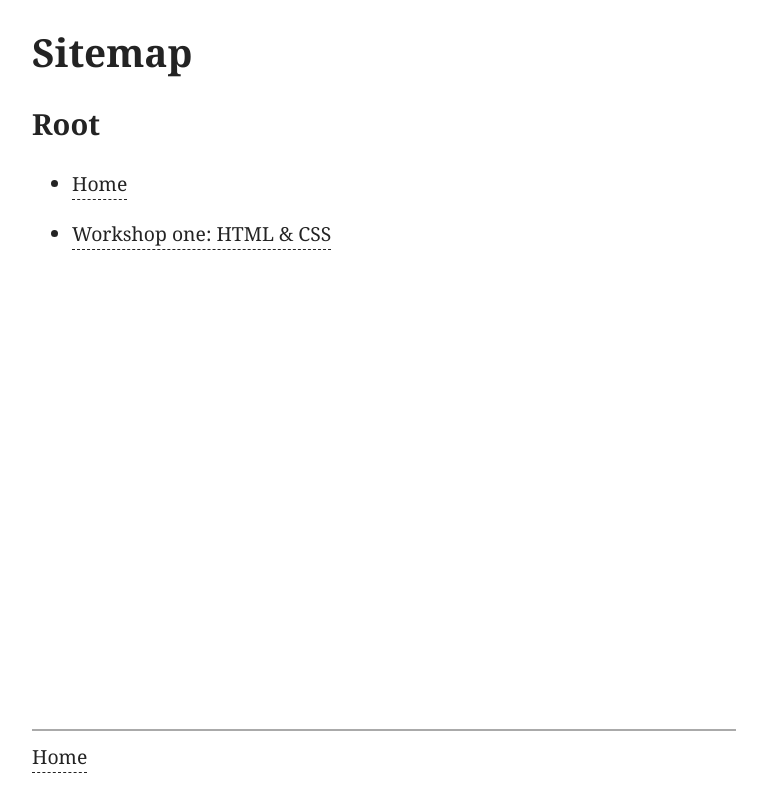
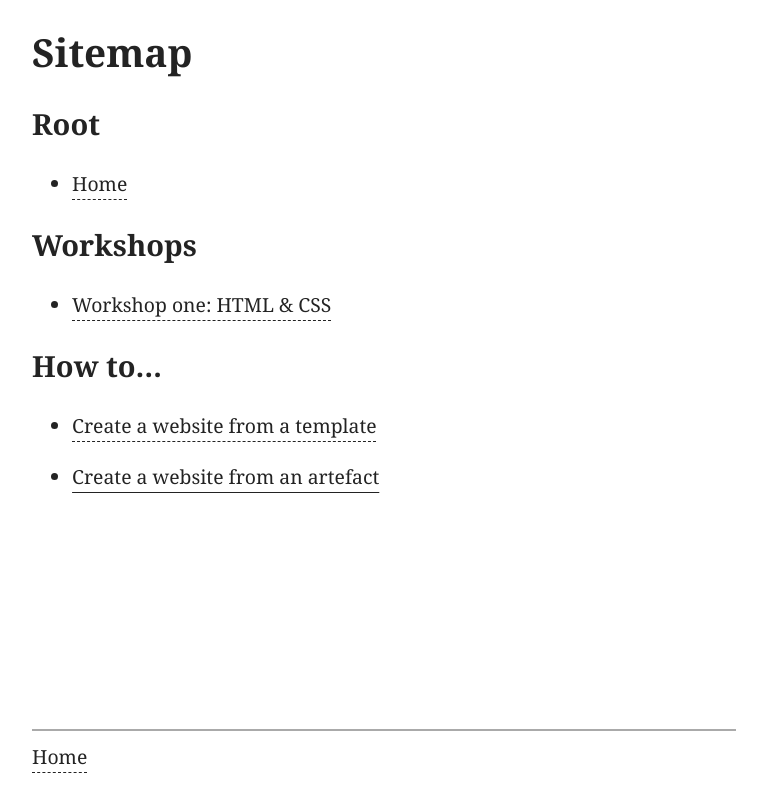
Before and after one commit to p-n-c/workshops, a website built with Parcel: page src/sitemap.html in a window 1280 px wide. Shown: the whole page, without its empty margins (265-1032 px from the left). Built offline with nearby package versions, Linux system fonts and the light colour scheme.

Commit message:
update sitemap

```diff
--- a/src/sitemap.html
+++ b/src/sitemap.html
@@ -15,9 +15,27 @@
       <h2>Root</h2>
       <ul>
         <li><a class="local" href="/src/index.html">Home</a></li>
+      </ul>
+      <h2>Workshops</h2>
+      <ul>
         <li>
           <a class="local" href="/src/workshops/workshop-one.html"
             >Workshop one: HTML & CSS</a
+          >
+        </li>
+      </ul>
+      <h2>How to…</h2>
+      <ul>
+        <li>
+          <a
+            class="local"
+            href="./how-to/create-a-website-from-a-template-in-vs-code.html"
+            >Create a website from a template</a
+          >
+        </li>
+        <li>
+          <a href="/src/how-to/create-a-website-from-an-artefact.html"
+            >Create a website from an artefact</a
           >
         </li>
       </ul>
```
